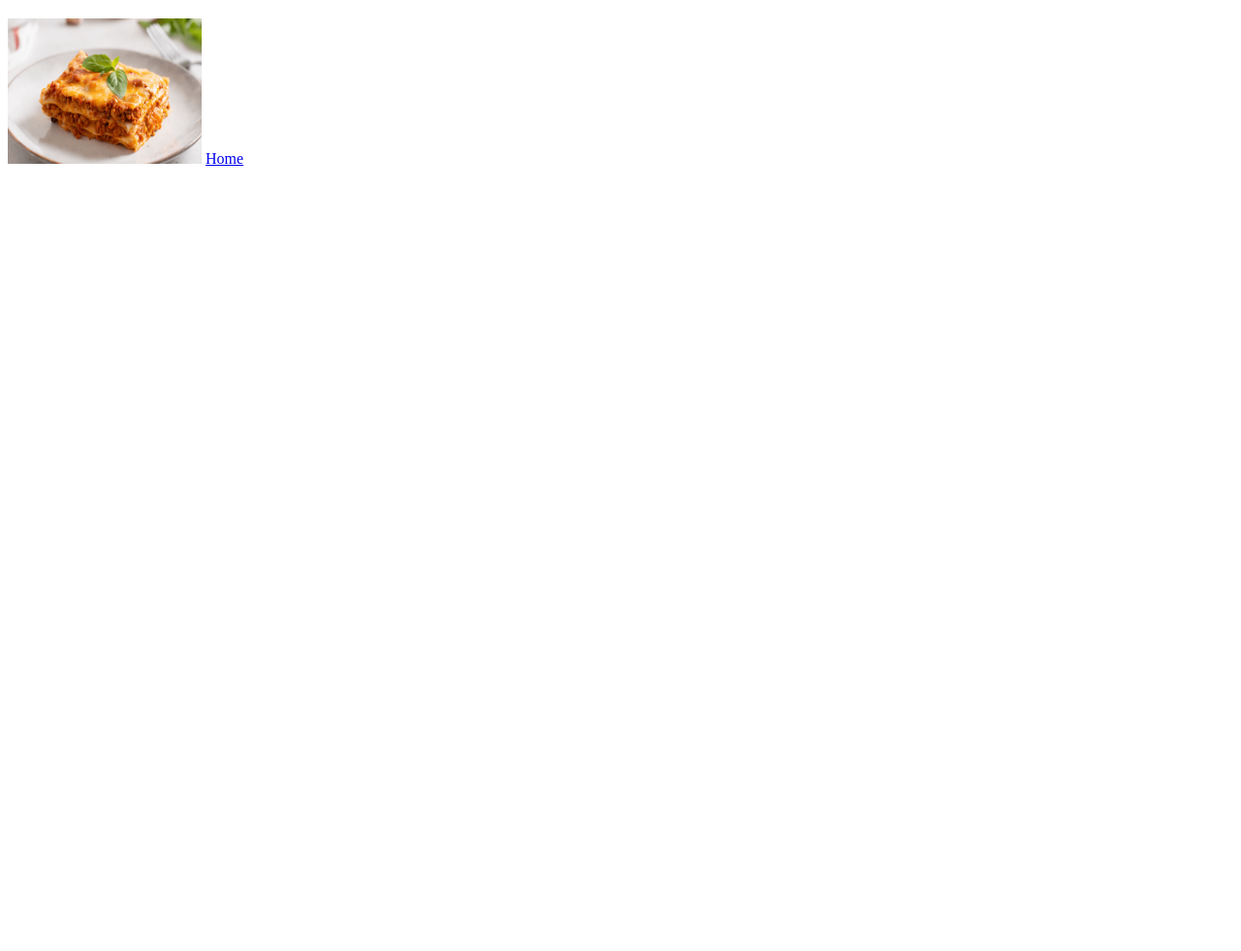
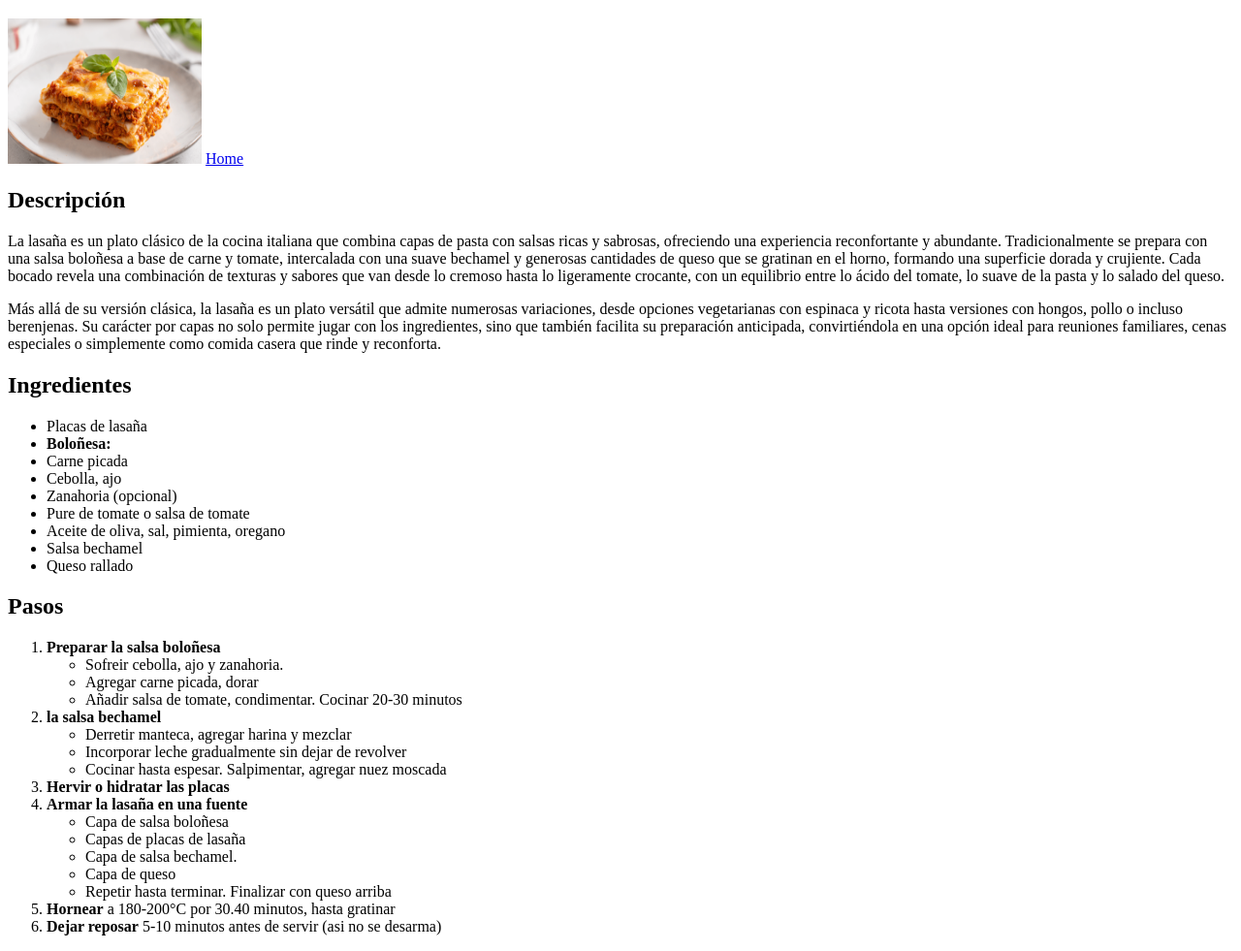
Before and after one commit to PedroBulygin/odin-recipes, a plain HTML site: page recipes/lasagna.html in a window 1280 px wide. Shown: the part 61-1042 px from the top of the page at 97% size. Before the commit the page ends 800 px from the top, so only its background shows below. Drawn offline with Linux system fonts and the light colour scheme.

Commit message:
Agregar la receta de lasaña
Arme las listas con los ingredientes y los pasos a
seguir para preparar el plato

```diff
--- a/recipes/lasagna.html
+++ b/recipes/lasagna.html
@@ -9,6 +9,60 @@
     <h1>Receta de Lasagna</h1>
     <img src="../images/lasagna.png" width="200" height="150">
     <a href="../index.html">Home</a>
+    <h2>Descripción</h2>
+    <p>La lasaña es un plato clásico de la cocina italiana que combina
+        capas de pasta con salsas ricas y sabrosas, ofreciendo una experiencia
+        reconfortante y abundante. Tradicionalmente se prepara con una salsa boloñesa
+        a base de carne y tomate, intercalada con una suave bechamel y generosas cantidades
+        de queso que se gratinan en el horno, formando una superficie dorada y crujiente.
+        Cada bocado revela una combinación de texturas y sabores que van desde lo cremoso
+        hasta lo ligeramente crocante, con un equilibrio entre lo ácido del tomate,
+        lo suave de la pasta y lo salado del queso.</p>
+    <p>Más allá de su versión clásica, la lasaña es un plato versátil que admite numerosas variaciones, desde opciones vegetarianas con espinaca y ricota hasta versiones con hongos, pollo o incluso berenjenas. Su carácter por capas no solo permite jugar con los ingredientes, sino que también facilita su preparación anticipada, convirtiéndola en una opción ideal para reuniones familiares, cenas especiales o simplemente como comida casera que rinde y reconforta.</p>
+
+    <h2>Ingredientes</h2>
+    <ul>
+        <li>Placas de lasaña</li>
+        <li><strong>Boloñesa: </strong></li>
+         <li>Carne picada</li>
+         <li>Cebolla, ajo</li>
+         <li>Zanahoria (opcional)</li>
+         <li>Pure de tomate o salsa de tomate</li>
+         <li>Aceite de oliva, sal, pimienta, oregano</li>
+         <li>Salsa bechamel</li>
+         <li>Queso rallado</li>
+    </ul>
+
+    <h2>Pasos</h2>
+    <ol>
+        <li><strong>Preparar la salsa boloñesa</strong> </li>
+        <ul>
+            <li>Sofreir cebolla, ajo y zanahoria.</li>
+            <li>Agregar carne picada, dorar</li>
+            <li>Añadir salsa de tomate, condimentar. Cocinar 20-30 minutos</li>
+        </ul>
+
+        <li><strong>la salsa bechamel</strong> </li>
+        <ul>
+            <li>Derretir manteca, agregar harina y mezclar</li>
+            <li>Incorporar leche gradualmente sin dejar de revolver</li>
+            <li>Cocinar hasta espesar. Salpimentar, agregar nuez moscada</li>
+
+        </ul>
+        <li><strong>Hervir o hidratar las placas</strong></li>
+        <li><strong>Armar la lasaña en una fuente</strong></li>
+        <ul>
+            <li>Capa de salsa boloñesa</li>
+            <li>Capas de placas de lasaña</li>
+            <li>Capa de salsa bechamel.</li>
+            <li>Capa de queso</li>
+            <li>Repetir hasta terminar. Finalizar con queso arriba</li>
+        </ul>
+        <li><strong>Hornear</strong> a 180-200°C por 30.40 minutos, hasta gratinar</li>
+        <li><strong>Dejar reposar</strong> 5-10 minutos antes de servir (asi no se desarma)</li>
+
+    </ol>
+
 
 </body>
 </html>
```
